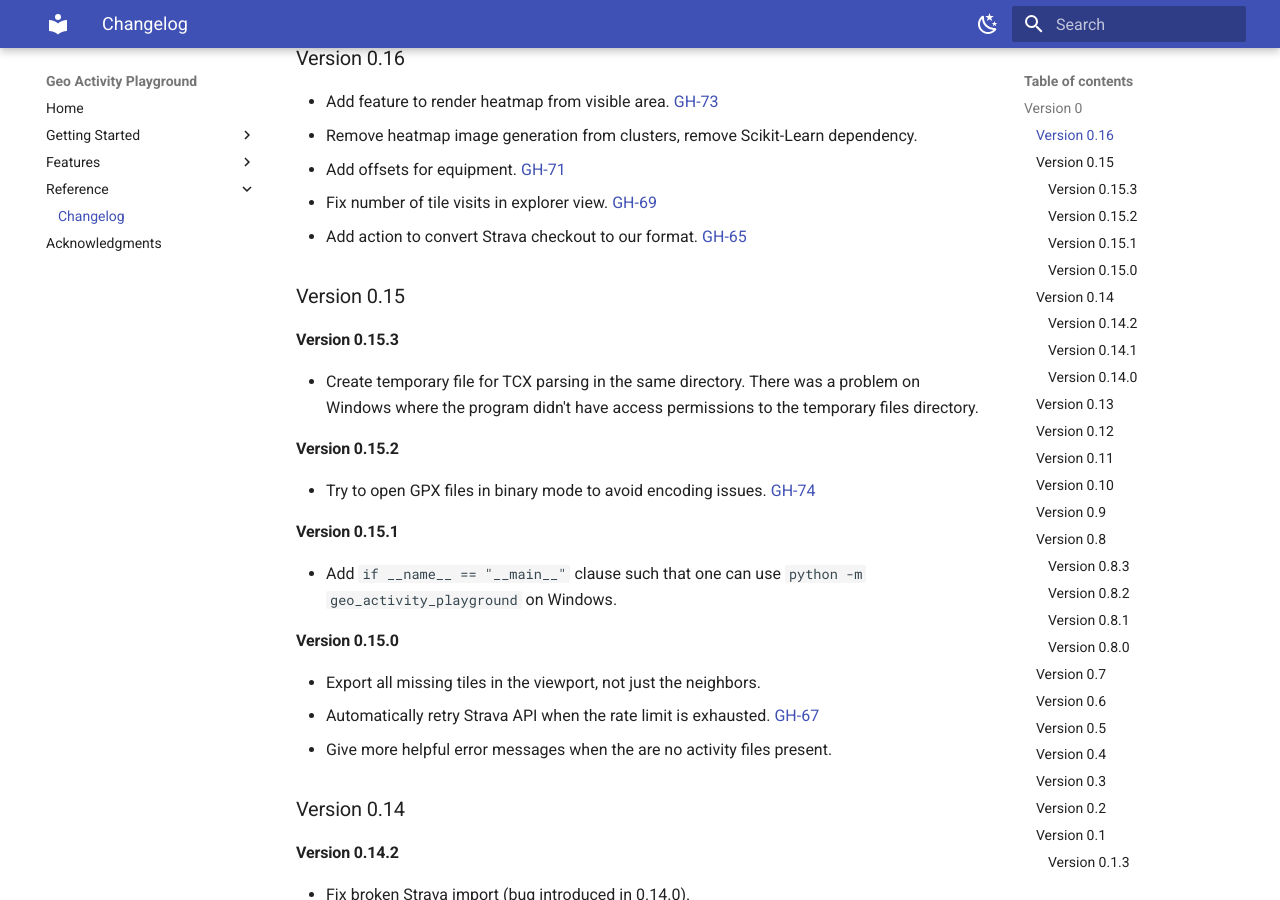
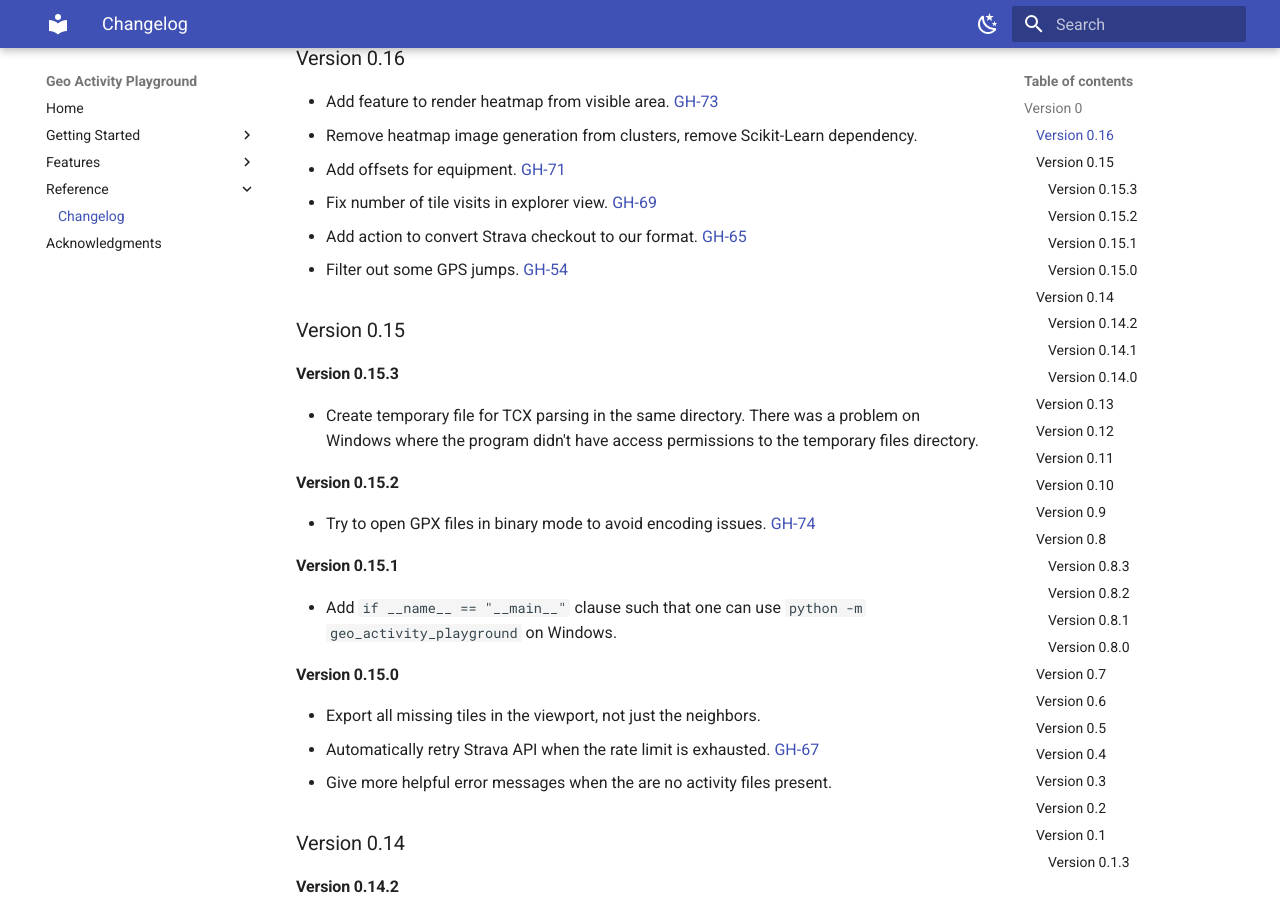
Before and after one commit to martin-ueding/geo-activity-playground, an MkDocs documentation site: the page built from docs/reference/changelog.md, in a window 1280 px wide and 900 px high, scrolled down 336 px. Built offline with MkDocs 1.6.1 and Material for MkDocs 9.7.7, drawn with Linux system fonts in a browser that asks for light colours.

Commit message:
Changelog entry

```diff
--- a/docs/reference/changelog.md
+++ b/docs/reference/changelog.md
@@ -13,6 +13,7 @@
 - Add offsets for equipment. [GH-71](https://github.com/martin-ueding/geo-activity-playground/issues/71)
 - Fix number of tile visits in explorer view. [GH-69](https://github.com/martin-ueding/geo-activity-playground/issues/69)
 - Add action to convert Strava checkout to our format. [GH-65](https://github.com/martin-ueding/geo-activity-playground/issues/65)
+- Filter out some GPS jumps. [GH-54](https://github.com/martin-ueding/geo-activity-playground/issues/54)
 
 ### Version 0.15
 
```
